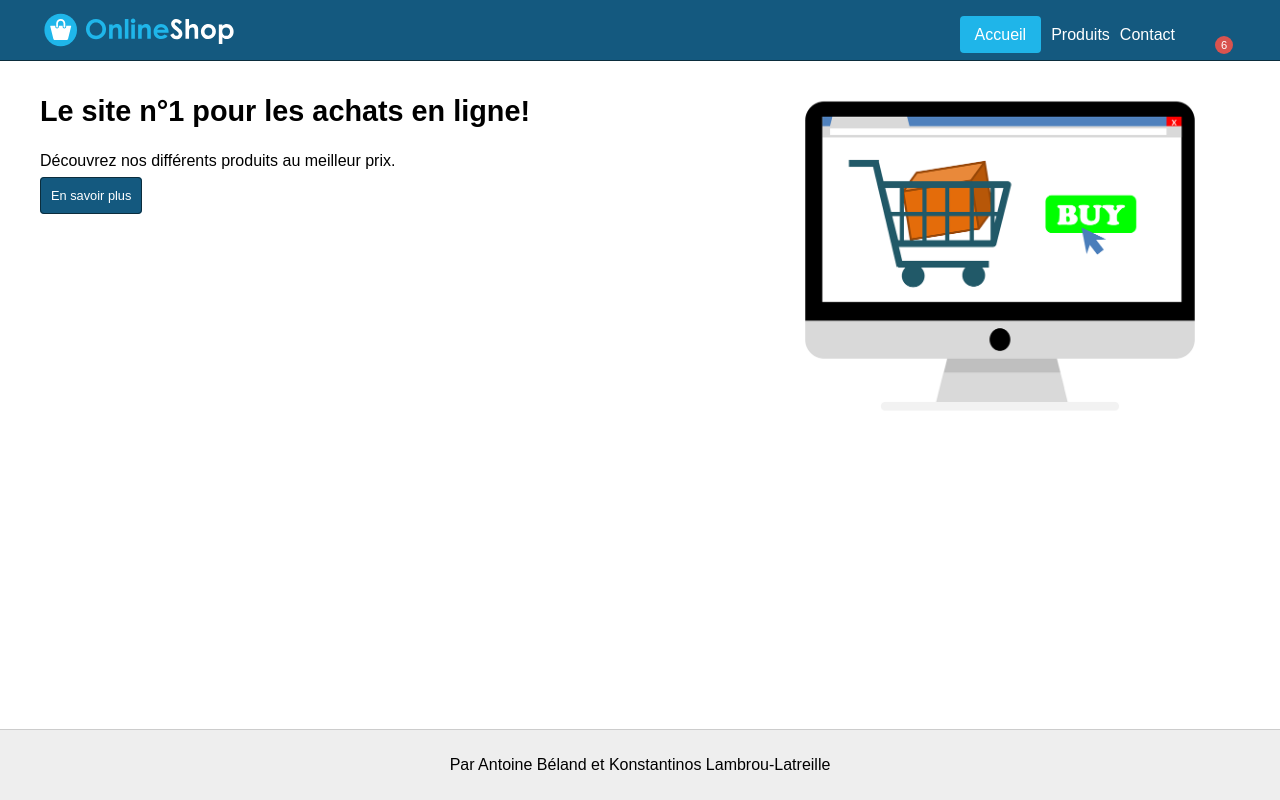
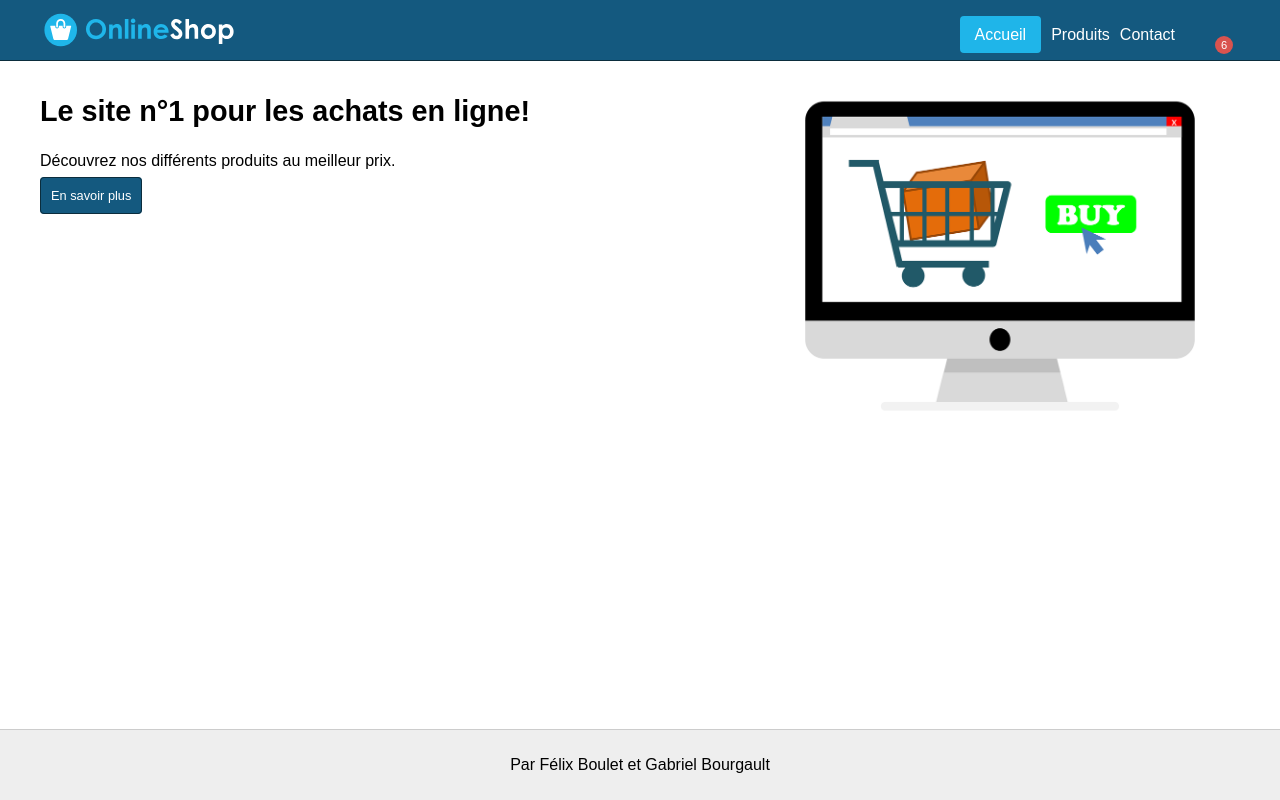
Before and after one commit to dizco/LOG4420, an Angular app in the folder TP5/client/: page /accueil in a window 1280 px wide. Built offline with nearby package versions, Linux system fonts and the light colour scheme; some icons are missing.

Commit message:
Add authors in footer

```diff
--- a/TP5/client/src/app/app.component.ts
+++ b/TP5/client/src/app/app.component.ts
@@ -9,10 +9,9 @@ import { Component } from '@angular/core';
 })
 export class AppComponent {
 
-  // TODO: Modifier le nom des auteurs pour vos noms
   readonly authors = [
-    'Antoine Béland',
-    'Konstantinos Lambrou-Latreille'
+    'Félix Boulet',
+    'Gabriel Bourgault'
   ];
 
   // TODO: À compléter
```
